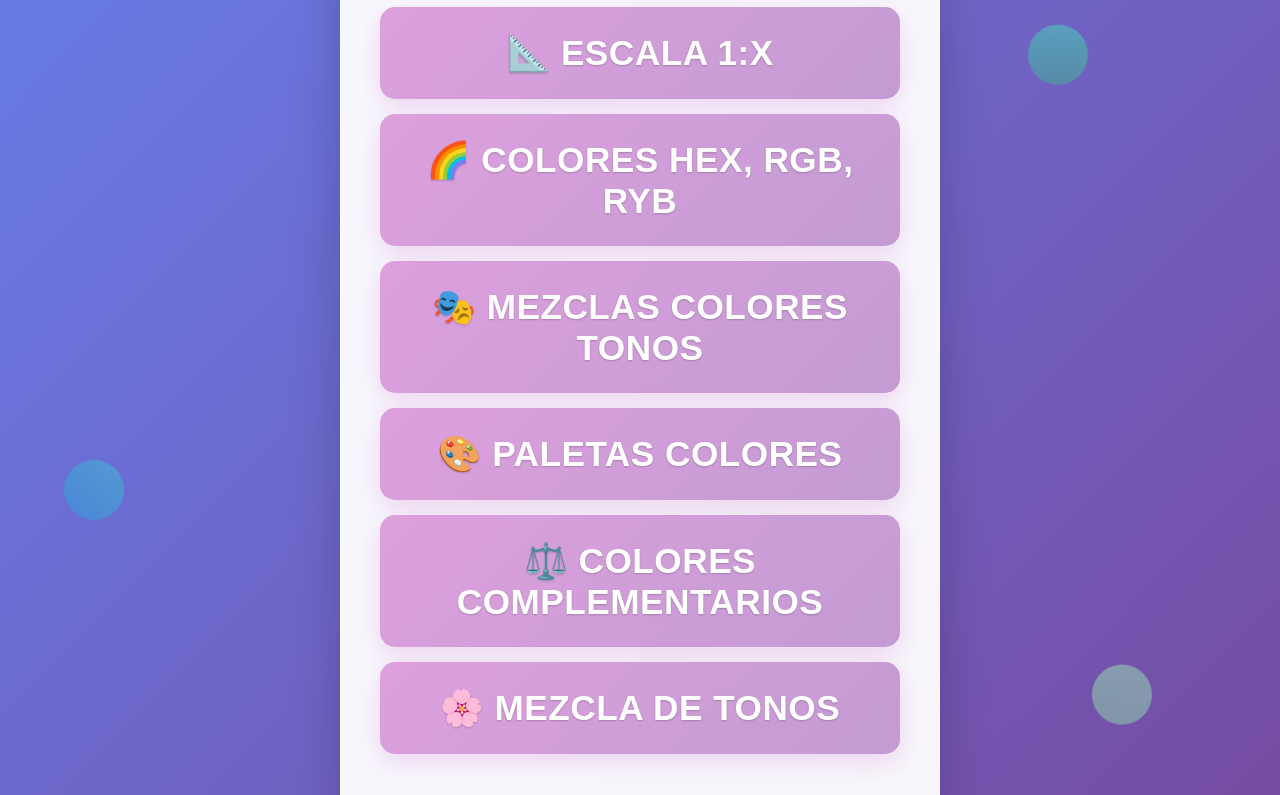
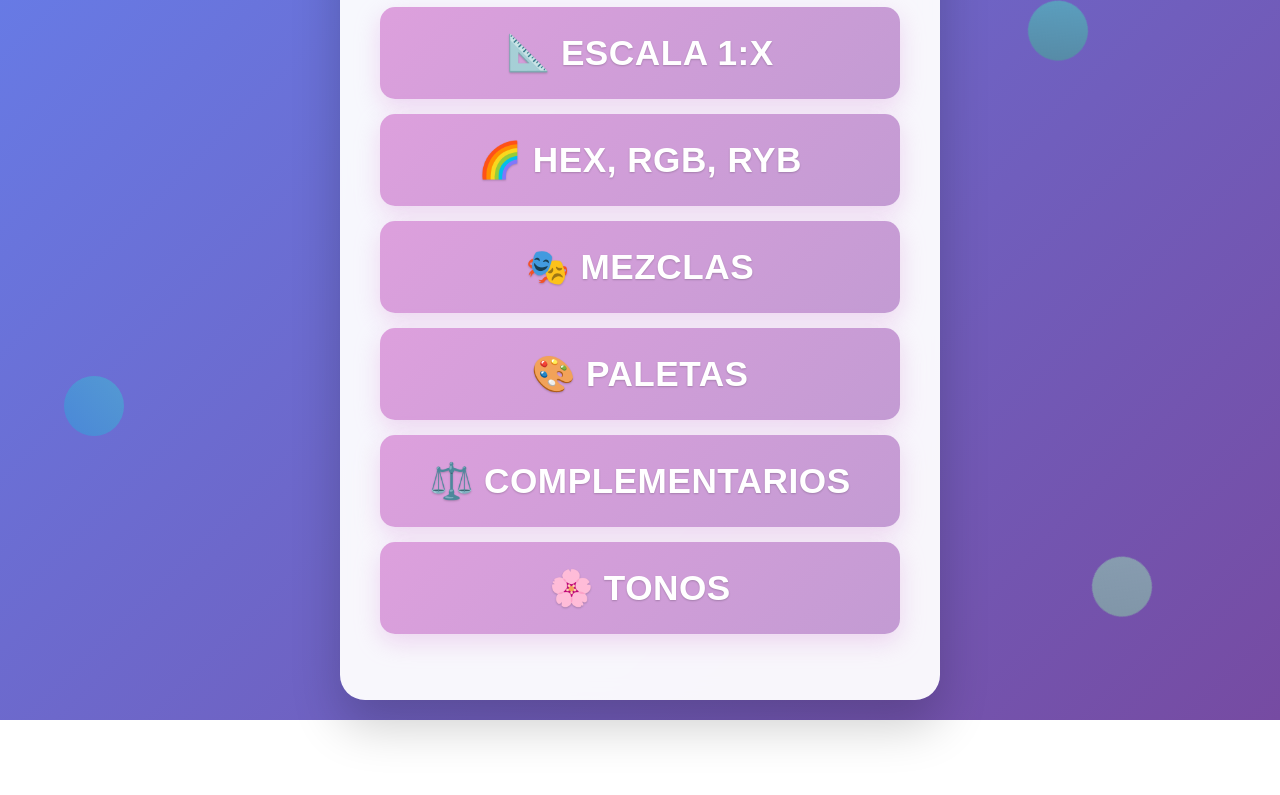
Before and after one commit to chusdomo/Explorador-de-Colores-Menu, a plain HTML site: page index.html in a window 1280 px wide. Shown: the part 160-955 px from the top of the page. After the commit the page ends 880 px from the top, so only its background shows below. Drawn offline with Linux system fonts and the light colour scheme.

Commit message:
Update index.html

```diff
--- a/index.html
+++ b/index.html
@@ -229,19 +229,19 @@
         📐 Escala 1:x
       </button>
       <button class="btn-colores" onclick="window.location.href='https://chusdomo.github.io/Tabla-colores-general/'">
-        🌈 Colores HEX, RGB, RYB
+        🌈 HEX, RGB, RYB
       </button>
       <button class="btn-mezclas" onclick="window.location.href='https://chusdomo.github.io/mezclas-colores/'">
-        🎭 Mezclas Colores Tonos
+        🎭 Mezclas
       </button>
       <button class="btn-paletas" onclick="window.location.href='https://chusdomo.github.io/Paletas-de-colores/'">
-        🎨 Paletas Colores
+        🎨 Paletas
       </button>
       <button class="btn-complementarios" onclick="window.location.href='https://chusdomo.github.io/Colores-complementarios-aclarar-oscurecer/'">
-        ⚖️ Colores Complementarios
+        ⚖️ Complementarios
       </button>
       <button class="btn-tonos" onclick="window.location.href='https://chusdomo.github.io/Guia-Visual-Practica-para-la-mezcla-de-colores/'">
-        🌸 Mezcla de Tonos
+        🌸 Tonos
       </button>
     </div>
   </div>
```
